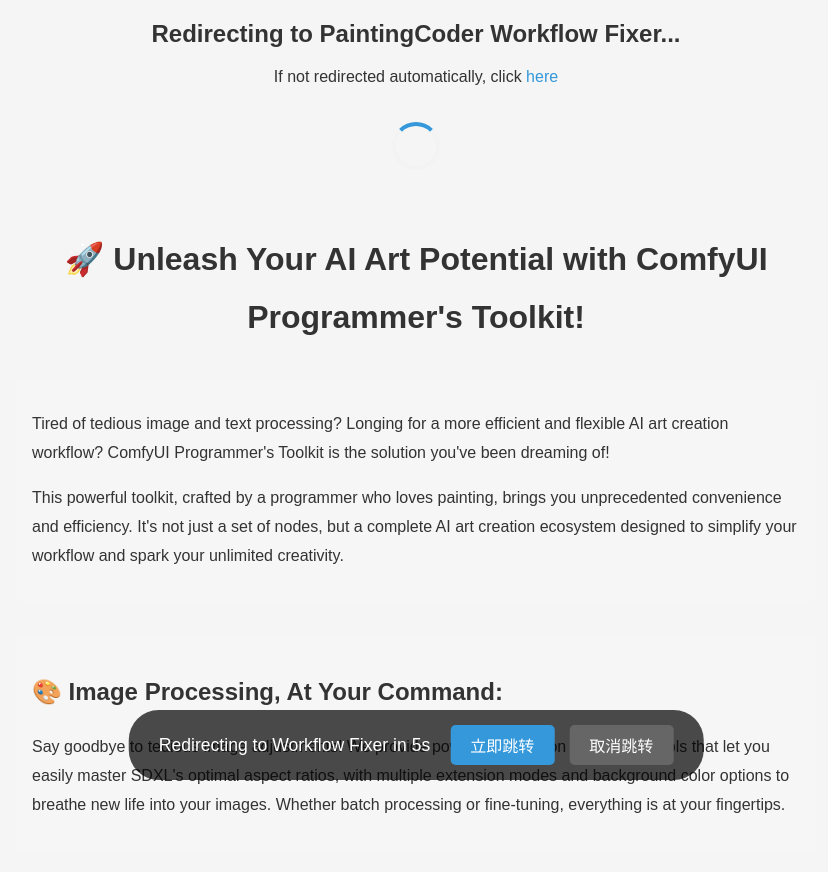
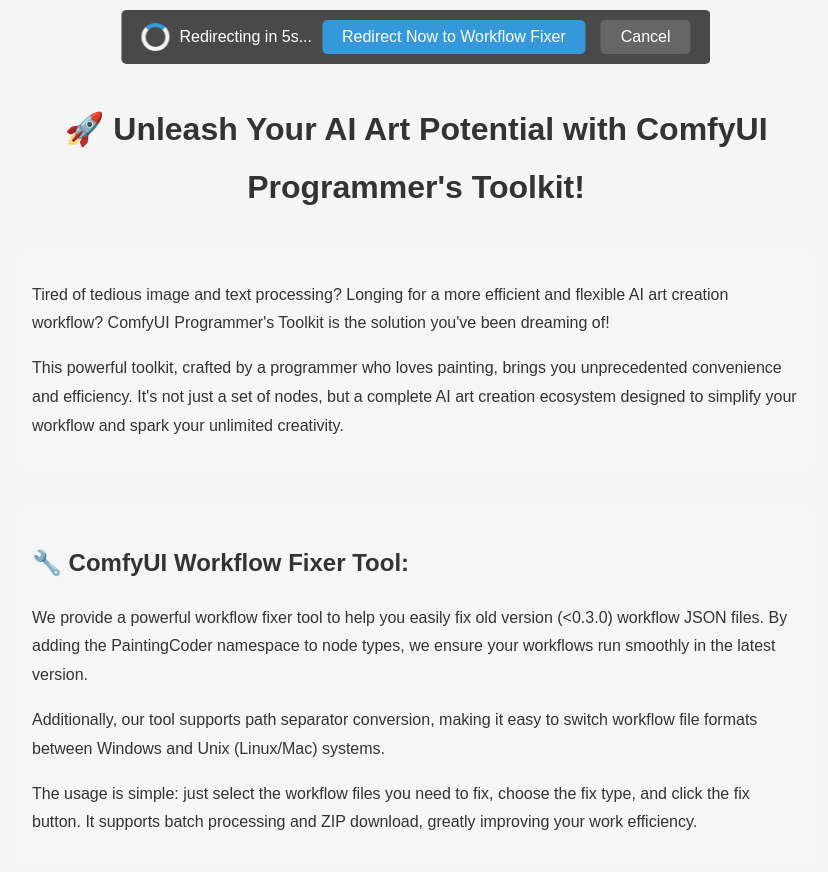
Before and after one commit to jammyfu/ComfyUI_PaintingCoderUtils, a plain HTML site: page docs/index.html in a window 1280 px wide. Shown: the top 872 px of the page, without its empty margins (224-1052 px from the left). Drawn offline with Linux system fonts and the light colour scheme.

Commit message:
fix index.html

```diff
--- a/docs/index.html
+++ b/docs/index.html
@@ -1,10 +1,13 @@
 <!DOCTYPE html>
 <html lang="en">
+
 <head>
     <meta charset="UTF-8">
     <meta name="viewport" content="width=device-width, initial-scale=1.0">
-    <meta name="description" content="PaintingCoder Utils - 一个为 ComfyUI 设计的实用节点集合，包含图像处理、文本处理、路径转换等多种功能。支持工作流修复、命名空间更新和跨平台路径转换。">
-    <meta name="keywords" content="ComfyUI, PaintingCoder, Workflow, JSON, Path Converter, AI, Stable Diffusion, Image Processing, Text Processing, SDXL">
+    <meta name="description"
+        content="PaintingCoder Utils - 一个为 ComfyUI 设计的实用节点集合，包含图像处理、文本处理、路径转换等多种功能。支持工作流修复、命名空间更新和跨平台路径转换。">
+    <meta name="keywords"
+        content="ComfyUI, PaintingCoder, Workflow, JSON, Path Converter, AI, Stable Diffusion, Image Processing, Text Processing, SDXL">
     <meta name="author" content="PaintingCoder">
     <meta property="og:title" content="PaintingCoder Workflow Fixer">
     <meta property="og:description" content="强大的 ComfyUI 工具集，提供图像分辨率调整、文本处理、动态组合等功能，支持工作流修复和路径转换。">
@@ -35,28 +38,52 @@
             display: flex;
             flex-direction: column;
             align-items: center;
-            justify-content: center;
-            min-height: 100vh; /* 使用 min-height 确保内容足够时也能撑开 */
+            justify-content: flex-start;
+            /* 顶部对齐 */
+            min-height: 120vh;
+            /* 增加页面高度 */
             margin: 0;
             background-color: var(--bg-color);
             color: var(--text-color);
             transition: background-color 0.3s, color 0.3s;
-            position: relative; /* 为 fixed 定位提供相对定位的父元素 */
+            position: relative;
+            /* 为 fixed 定位提供相对定位的父元素 */
+            padding-top: 60px;
+            /* 预留顶部浮动面板空间 */
+        }
+
+        .loader-container {
+            position: fixed;
+            top: 10px;
+            left: 50%;
+            transform: translateX(-50%);
+            background: rgba(0, 0, 0, 0.7);
+            color: white;
+            padding: 10px 20px;
+            border-radius: 5px;
+            z-index: 1000;
+            display: flex;
+            align-items: center;
+            gap: 10px;
         }
 
         .loader {
             border: 4px solid var(--loader-bg);
             border-top: 4px solid var(--loader-accent);
             border-radius: 50%;
-            width: 40px;
-            height: 40px;
+            width: 20px;
+            height: 20px;
             animation: spin 1s linear infinite;
-            margin-bottom: 20px;
         }
 
         @keyframes spin {
-            0% { transform: rotate(0deg); }
-            100% { transform: rotate(360deg); }
+            0% {
+                transform: rotate(0deg);
+            }
+
+            100% {
+                transform: rotate(360deg);
+            }
         }
 
         .message {
@@ -132,33 +159,13 @@
             font-weight: bold;
         }
 
-        .countdown-container {
-            display: flex;
-            justify-content: center;
-            align-items: center;
-            gap: 20px;
-            padding: 15px 30px;
-            background: rgba(0, 0, 0, 0.7);
-            border-radius: 30px;
-            max-width: fit-content;
-            position: fixed; /* 固定定位 */
-            bottom: 20px; /* 距离底部 20px */
-            left: 50%; /* 水平居中 */
-            transform: translateX(-50%); /* 水平居中 */
-            z-index: 1000; /* 确保在最顶层 */
-        }
-
-        .countdown-text {
-            color: white;
-            font-size: 1.1em;
-        }
-
         .button-group {
             display: flex;
             gap: 15px;
         }
 
-        .redirect-btn, .cancel-btn {
+        .redirect-btn,
+        .cancel-btn {
             padding: 8px 20px;
             border: none;
             border-radius: 5px;
@@ -177,7 +184,8 @@
             color: white;
         }
 
-        .redirect-btn:hover, .cancel-btn:hover {
+        .redirect-btn:hover,
+        .cancel-btn:hover {
             opacity: 0.8;
         }
 
@@ -196,6 +204,11 @@
     <script>
         // 检测浏览器语言
         function detectLanguage() {
+            const urlParams = new URLSearchParams(window.location.search);
+            const langParam = urlParams.get('lang');
+            if (langParam) {
+                return langParam.toLowerCase();
+            }
             const lang = navigator.language || navigator.userLanguage;
             return lang.toLowerCase().startsWith('zh') ? 'zh' : 'en';
         }
@@ -207,8 +220,10 @@
                 manual: "If not redirected automatically, click",
                 here: "here",
                 description: "PaintingCoder Utils is a comprehensive toolkit for ComfyUI, featuring advanced image processing, text handling, and workflow management tools. Perfect for artists and developers working with AI image generation.",
-                countdown: "Redirecting to Workflow Fixer in {0}s",
+                countdown: "Redirecting in {0}s...",
                 redirectCanceled: "Redirect canceled",
+                immediateRedirect: "Redirect Now to Workflow Fixer",
+                cancelRedirect: "Cancel",
                 mainContent: `
                     <h1 class="title">🚀 Unleash Your AI Art Potential with ComfyUI Programmer's Toolkit!</h1>
 
@@ -216,6 +231,13 @@
                         <p>Tired of tedious image and text processing? Longing for a more efficient and flexible AI art creation workflow? ComfyUI Programmer's Toolkit is the solution you've been dreaming of!</p>
 
                         <p>This powerful toolkit, crafted by a programmer who loves painting, brings you unprecedented convenience and efficiency. It's not just a set of nodes, but a complete AI art creation ecosystem designed to simplify your workflow and spark your unlimited creativity.</p>
+                    </div>
+
+                    <div class="section">
+                        <h2>🔧 ComfyUI Workflow Fixer Tool:</h2>
+                        <p>We provide a powerful workflow fixer tool to help you easily fix old version (<0.3.0) workflow JSON files. By adding the PaintingCoder namespace to node types, we ensure your workflows run smoothly in the latest version.</p>
+                        <p>Additionally, our tool supports path separator conversion, making it easy to switch workflow file formats between Windows and Unix (Linux/Mac) systems.</p>
+                        <p>The usage is simple: just select the workflow files you need to fix, choose the fix type, and click the fix button. It supports batch processing and ZIP download, greatly improving your work efficiency.</p>
                     </div>
 
                     <div class="section">
@@ -244,11 +266,6 @@
                     </div>
 
                     <div class="section">
-                        <h2>🔥 Join Now, Start Your AI Art Creation Journey!</h2>
-                        <p>Whether you're an experienced artist or a beginner developer, ComfyUI Programmer's Toolkit can help you improve creation efficiency and inspire unlimited imagination. Join us now and explore the infinite possibilities of AI art together!</p>
-                    </div>
-
-                    <div class="section">
                         <h2>Core Highlights:</h2>
                         <ul>
                             <li><strong>Comprehensive:</strong> Covers image processing, text processing, dynamic combination, preview, and more to meet all your creative needs.</li>
@@ -265,15 +282,25 @@
                 manual: "如果没有自动跳转，请点击",
                 here: "这里",
                 description: "PaintingCoder Utils 是一个综合性的 ComfyUI 工具集，提供先进的图像处理、文本处理和工作流管理工具。专为使用 AI 图像生成的艺术家和开发者设计。",
-                countdown: "将在 {0} 秒后跳转到工作流修复工具",
+                countdown: "将在 {0} 秒后跳转...",
                 redirectCanceled: "已取消跳转",
+                immediateRedirect: "立即跳转到工作流修复工具",
+                cancelRedirect: "取消",
                 mainContent: `
                     <h1 class="title">🚀 释放你的 AI 艺术潜能，尽在 ComfyUI 画画的程序员工具集！</h1>
 
                     <div class="section">
+
                         <p>厌倦了繁琐的图像和文本处理？渴望更高效、更灵活的 AI 艺术创作流程？ComfyUI 画画的程序员工具集，正是你梦寐以求的解决方案！</p>
 
                         <p>这个由一位热爱绘画的程序员精心打造的强大工具集，为你带来前所未有的便捷和效率。它不仅仅是一组节点，更是一套完整的 AI 艺术创作生态系统，旨在简化你的工作流程，激发你的无限创意。</p>
+                    </div>
+
+                    <div class="section">
+                        <h2>🔧 ComfyUI工作流修复工具：</h2>
+                        <p>我们提供强大的工作流修复工具，帮助你轻松修复旧版本 (<0.3.0) 的工作流 JSON 文件。通过添加 PaintingCoder 命名空间到节点类型，确保你的工作流在最新版本中正常运行。</p>
+                        <p>此外，我们的工具还支持路径分隔符转换，方便你在 Windows 和 Unix（Linux/Mac）系统之间切换工作流文件格式。</p>
+                        <p>使用方法简单，只需选择需要修复的工作流文件，选择修复类型，然后点击修复按钮即可。支持批量处理和 ZIP 下载，极大提高你的工作效率。</p>
                     </div>
 
                     <div class="section">
@@ -302,11 +329,6 @@
                     </div>
 
                     <div class="section">
-                        <h2>🔥 立即加入，开启你的 AI 艺术创作之旅！</h2>
-                        <p>无论你是经验丰富的艺术家，还是刚刚入门的开发者，ComfyUI 画画的程序员工具集都能帮助你提升创作效率，激发无限灵感。现在就加入我们，一起探索 AI 艺术的无限可能！</p>
-                    </div>
-
-                    <div class="section">
                         <h2>核心亮点：</h2>
                         <ul>
                             <li><strong>全面性：</strong> 涵盖图像处理、文本处理、动态组合、预览等多个方面，满足你创作的各种需求。</li>
@@ -322,6 +344,9 @@
 
         let countdownTimer;
         let remainingTime = 10;
+        let lang;
+        let t;
+        let isRedirectCanceled = false; // 添加一个标志位
 
         function startCountdown() {
             remainingTime = 10;
@@ -339,63 +364,85 @@
 
         function updateCountdown() {
             const countdownElement = document.getElementById('countdown');
-            const t = translations[detectLanguage()];
             countdownElement.textContent = t.countdown.replace('{0}', remainingTime);
         }
 
         function redirectToFixer() {
-            const lang = detectLanguage();
             window.location.href = `fix/workflow_fixer.html?lang=${lang}`;
         }
 
         function cancelRedirect() {
             clearInterval(countdownTimer);
+            isRedirectCanceled = true; // 设置取消标志位
             const messageBox = document.getElementById('messageBox');
-            const t = translations[detectLanguage()];
             messageBox.textContent = t.redirectCanceled;
             messageBox.style.display = 'block';
             setTimeout(() => {
                 messageBox.style.display = 'none';
             }, 3000);
 
-            document.getElementById('countdownContainer').style.display = 'none';
+            // 更新按钮状态
+            const redirectButton = document.getElementById('redirect-btn');
+            redirectButton.textContent = t.immediateRedirect;
+            redirectButton.onclick = redirectToFixer; // 修改点击事件
+            const cancelButton = document.getElementById('cancel-btn');
+            cancelButton.style.display = 'none'; // 隐藏取消按钮
+
+            // 隐藏倒计时
+            document.getElementById('countdown').style.display = 'none';
+            // 隐藏 loading 图标
+            document.querySelector('.loader').style.display = 'none';
         }
 
-        window.onload = function() {
-            const lang = detectLanguage();
-            const t = translations[lang];
+        window.onload = function () {
+            lang = detectLanguage();
+            t = translations[lang];
 
             // 更新页面文本
             document.title = `PaintingCoder Utils - ${t.title}`;
-            document.querySelector('.message h2').textContent = t.title;
-            document.querySelector('.message p').innerHTML =
-                `${t.manual} <a href="fix/workflow_fixer.html?lang=${lang}" class="manual-link">${t.here}</a>`;
-            document.querySelector('.description').textContent = t.description;
+            // document.querySelector('.description').textContent = t.description;
 
             // 更新页面内容
             document.getElementById('mainContent').innerHTML = t.mainContent;
+
+            // 更新手动跳转链接
+            const manualLink = document.querySelector('.manual-link');
+            if (manualLink) {
+                manualLink.href = `fix/workflow_fixer.html?lang=${lang}`;
+            }
+
+            // 更新按钮文字
+            const redirectButton = document.getElementById('redirect-btn');
+            redirectButton.textContent = t.immediateRedirect;
+            const cancelButton = document.getElementById('cancel-btn');
+            cancelButton.textContent = t.cancelRedirect;
+
             startCountdown();
+            updateCountdown(); // 立即更新一次倒计时
         }
+
+
     </script>
 </head>
+
 <body>
-    <div class="message">
-        <h2></h2>
-        <p></p>
-    </div>
-    <div class="loader"></div>
-    <div class="content" id="mainContent"></div>
-    <div class="description"></div>
-    <ul class="features"></ul>
-
-    <div class="countdown-container" id="countdownContainer">
-        <span class="countdown-text" id="countdown"></span>
+    <div class="loader-container">
+        <div class="loader"></div>
+        <span id="countdown"></span>
         <div class="button-group">
-            <button class="redirect-btn" onclick="redirectToFixer()">立即跳转</button>
-            <button class="cancel-btn" onclick="cancelRedirect()">取消跳转</button>
+            <button class="redirect-btn" id="redirect-btn" onclick="redirectToFixer()"></button>
+            <button class="cancel-btn" id="cancel-btn" onclick="cancelRedirect()"></button>
         </div>
     </div>
 
+    <div class="content" id="mainContent"></div>
+    <ul class="features"></ul>
+
     <div class="message-box" id="messageBox"></div>
+    <!-- 页脚 -->
+    <footer style="text-align: center; padding: 20px; margin-top: 30px; border-top: 1px solid var(--border-color);">
+        <p style="margin-bottom: 5px;">© 2025 jammyfu. All rights reserved.</p>
+    </footer>
 </body>
+
 </html>
```
